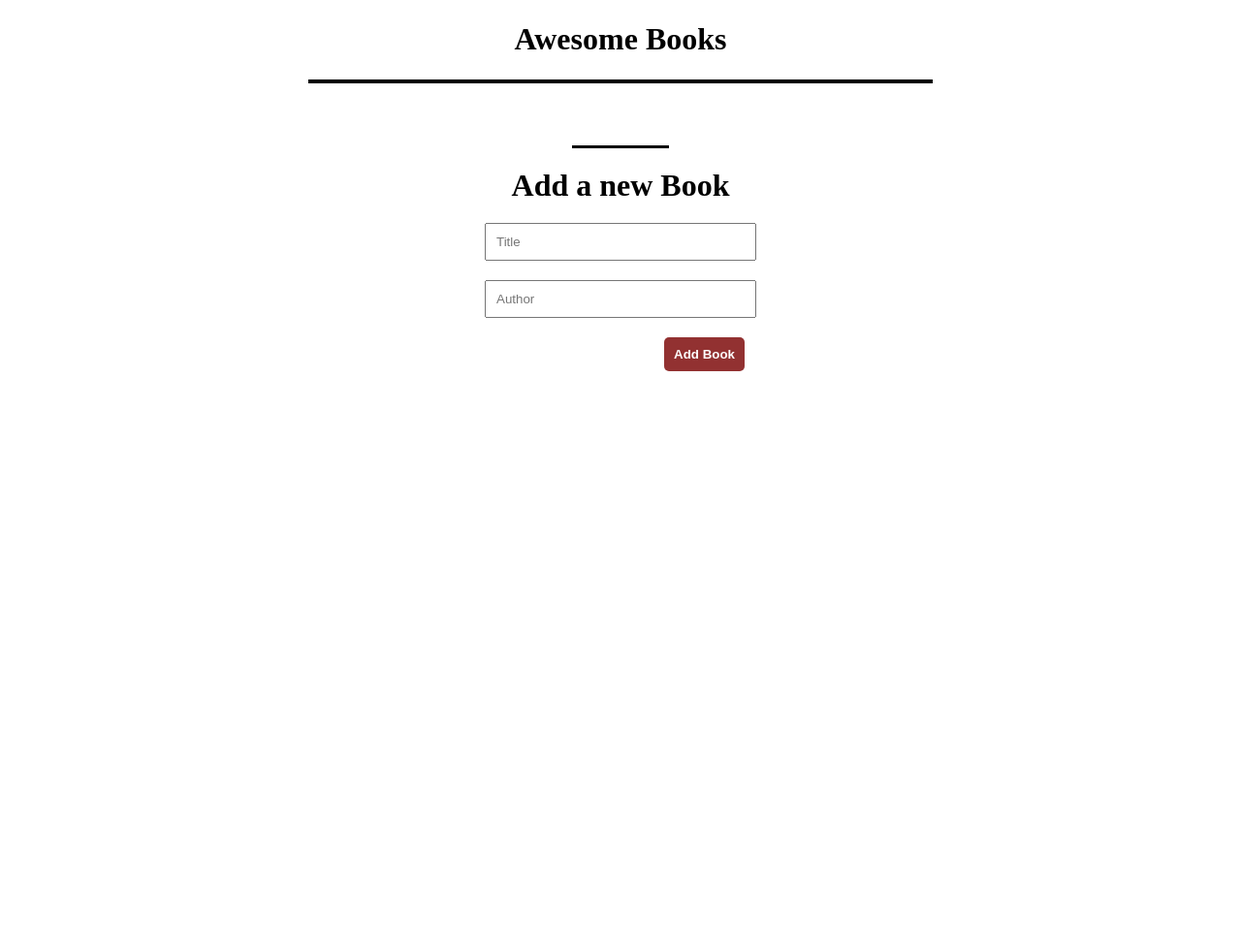
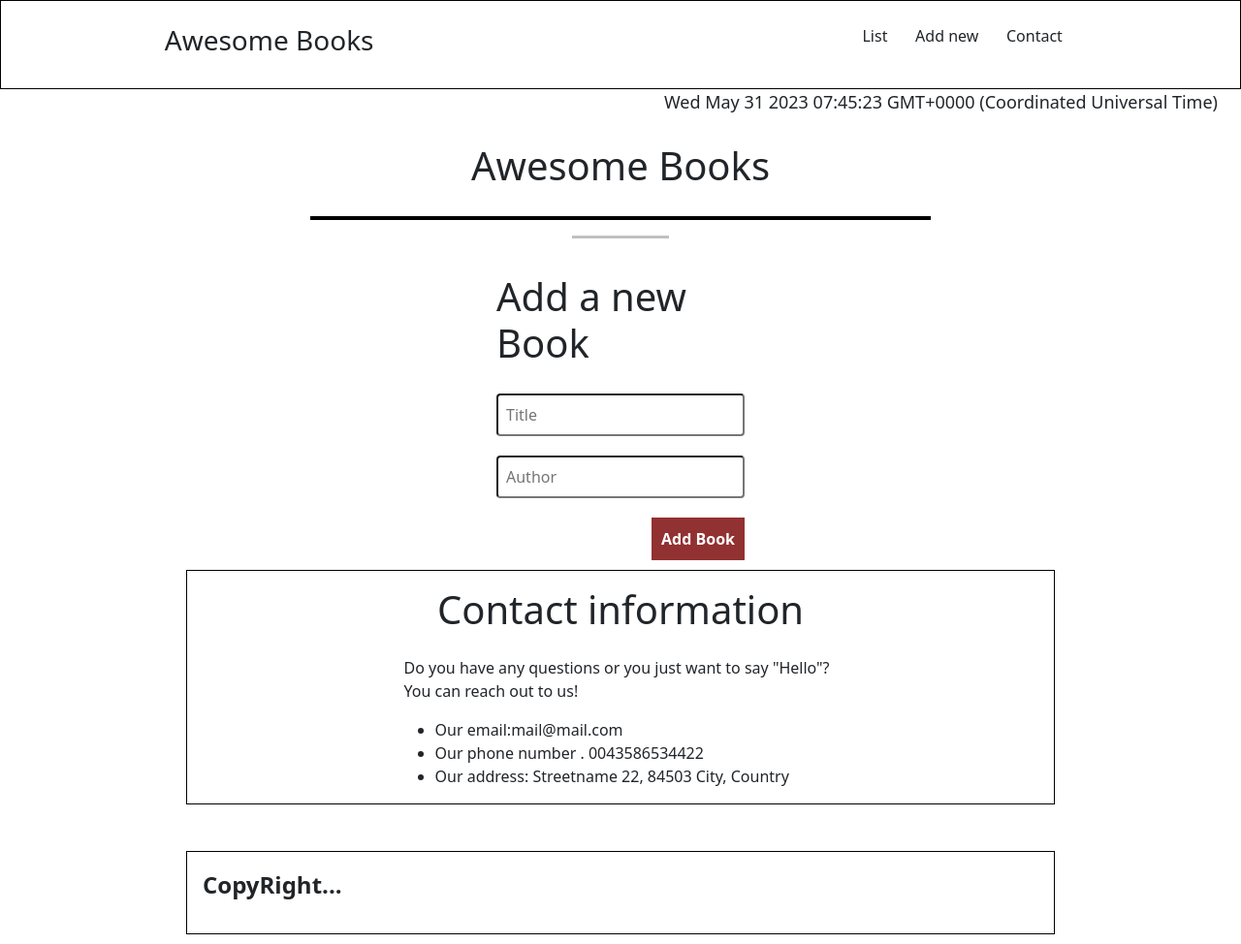
Before and after one commit to DevaWinner/awesome_books, a website: page index.html in a window 1280 px wide. Shown: the whole page at 97% size. Before the commit the page ends 800 px from the top, so only its background shows below. Drawn offline with nearby package versions, Linux system fonts and the light colour scheme.

Commit message:
Add header,contact,footer in html and style them

```diff
--- a/index.html
+++ b/index.html
@@ -7,13 +7,34 @@
   <title>Document</title>
   <!-- link to css  -->
   <link rel="stylesheet" href="style.css">
+  <!-- link to bootstrap -->
+  <link href="https://cdn.jsdelivr.net/npm/bootstrap@5.3.0-alpha3/dist/css/bootstrap.min.css" rel="stylesheet" integrity="sha384-KK94CHFLLe+nY2dmCWGMq91rCGa5gtU4mk92HdvYe+M/SXH301p5ILy+dN9+nJOZ" crossorigin="anonymous">
+
 </head>
 <body>
 
-  <h1 class="heading">Awesome Books</h1>
+  <header class="container-fluid py-4">
+    <nav class="d-flex justify-content-between w-75 mx-auto">
+        <h3 class="logo">
+            Awesome Books
+        </h3>
+        <ul class="d-flex justify-content-around w-25 list-unstyled">
+            <li id="list">List</li>
+            <li id="list-add-new">Add new</li>
+            <li id="list-contact">Contact</li>
+        </ul>
+    </nav>
+</header>
+<div class="date d-flex justify-content-end">
+  <span id="date-show" class="px-4"></span>
+</div>
 
-  <div id="bookList"></div>
+  <main id="main">
+    <h1 class="heading">Awesome Books</h1>
+    <div id="bookList"></div>
+  </main>
 
+<section id="add-new">
   <div class="bookInput">
     <hr>
     <h1>Add a new Book</h1>
@@ -23,6 +44,28 @@
       <button onclick="addBook()" type="button" >Add Book</button>
     </div>
   </div>
+</section>
+
+<section id="contact" >
+  <div class="contact-container">
+      <h1 class="text-center mt-3">Contact information</h1>
+      <div class="contact-text w-50 mx-auto mt-4">
+          <p>Do you have any questions or you just want to say "Hello"?<br>You can reach out to us!</p>
+          <ul>
+              <li>Our email:mail@mail.com</li>
+              <li>Our phone number . 0043586534422</li>
+              <li>Our address: Streetname 22, 84503 City, Country</li>
+          </ul>
+      </div>
+  </div>
+</section>
+
+<footer>
+  <div class="copyright-container mt-5">
+     <p class="fs-4 p-3 fw-bold">CopyRight...</p>
+  </div>
+</footer>
+
 
   <script src="./index.js"></script>
 </body>
--- a/index.js
+++ b/index.js
@@ -1,7 +1,10 @@
 /* eslint-disable no-unused-vars */
 /* eslint-disable max-classes-per-file */
 /* eslint-disable class-methods-use-this */
-
+let dateShow = document.getElementById('date-show');
+let date = new Date();
+console.log(date)
+dateShow.innerText = `${date}`
 class Book {
   constructor(title, author) {
     this.title = title;
@@ -85,3 +88,30 @@ function removeBook(index) {
 }
 
 displayBooks();
+
+// Control which section to show
+const list = document.getElementById('list');
+const listAdd = document.getElementById('list-add-new');
+const listContact = document.getElementById('list-contact');
+// Three main sections
+const mainSection = document.getElementById('main');
+const addBookSection = document.getElementById('add-new');
+const contactSection = document.getElementById('contact');
+
+list.addEventListener('click', () => {
+  mainSection.style.display = 'block';
+  addBookSection.style.display = 'none';
+  contactSection.style.display = 'none';
+});
+
+listAdd.addEventListener('click', () => {
+  addBookSection.style.display = 'block';
+  mainSection.style.display = 'none';
+  contactSection.style.display = 'none';
+});
+
+listContact.addEventListener('click', () => {
+  contactSection.style.display = 'block';
+  addBookSection.style.display = 'none';
+  mainSection.style.display = 'none';
+});
--- a/style.css
+++ b/style.css
@@ -1,6 +1,14 @@
 * {
   margin: 0;
   padding: 0;
+}
+
+header {
+  border: 1px solid black;
+}
+
+header ul li {
+  cursor: pointer;
 }
 
 .heading {
@@ -85,3 +93,10 @@ button:hover {
   display: flex;
   justify-content: flex-end;
 }
+
+.contact-container,
+.copyright-container {
+  width: 70%;
+  margin: 10px auto;
+  border: 1px solid black;
+}
```
